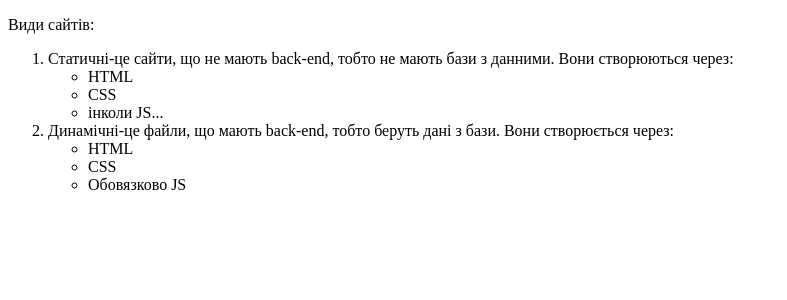
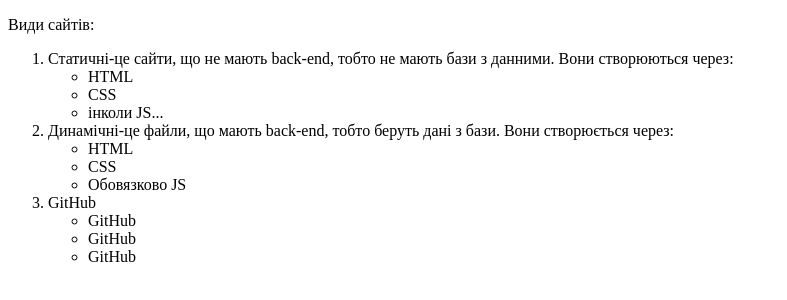
Before and after one commit to RomanKozohin/Project1, a plain HTML site: page index.html in a window 1280 px wide. Shown: the whole page, without its empty margins (0-787 px from the left). Drawn offline with Linux system fonts and the light colour scheme.

Commit message:
Add files via upload

```diff
--- a/index.html
+++ b/index.html
@@ -22,6 +22,12 @@
             <Li>CSS</Li>
             <li>Обовязково JS</li>
         </ul>
+        <li>GitHub</li>
+        <ul>
+        <li>GitHub</li>
+        <li>GitHub</li>
+        <li>GitHub</li>
+        </ul>
     </ol>
 </body>
 </html>
```
